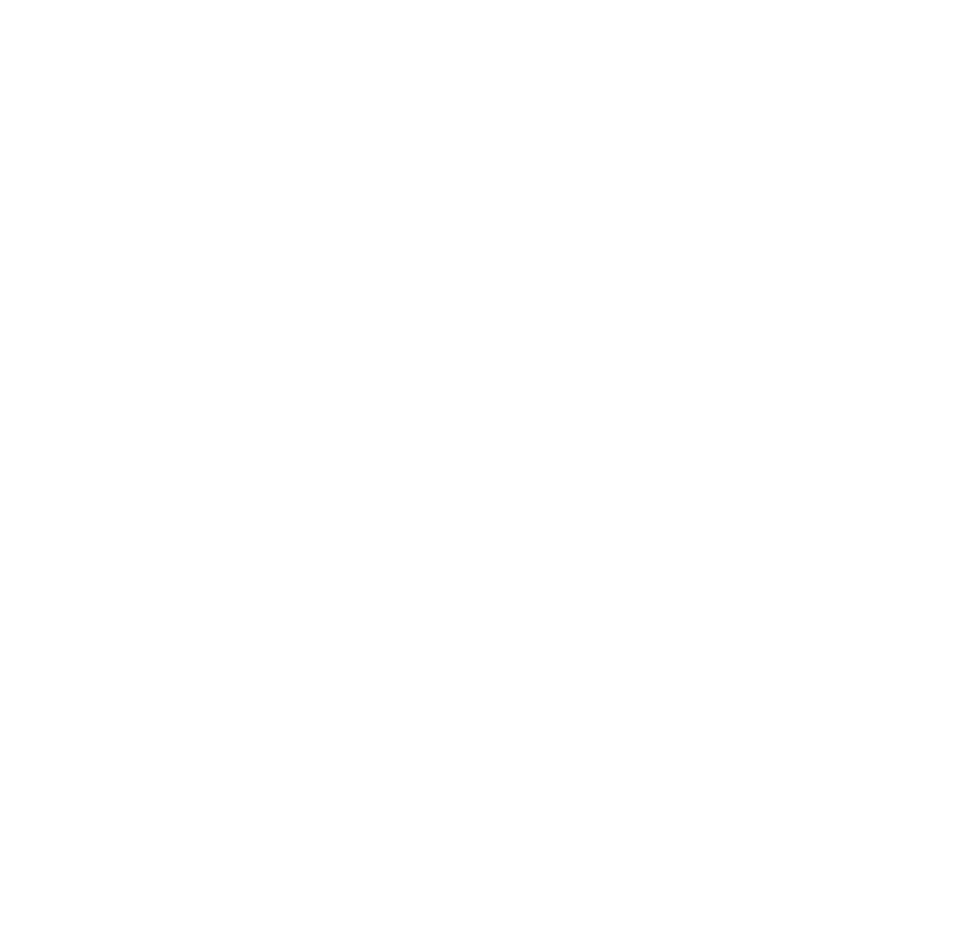
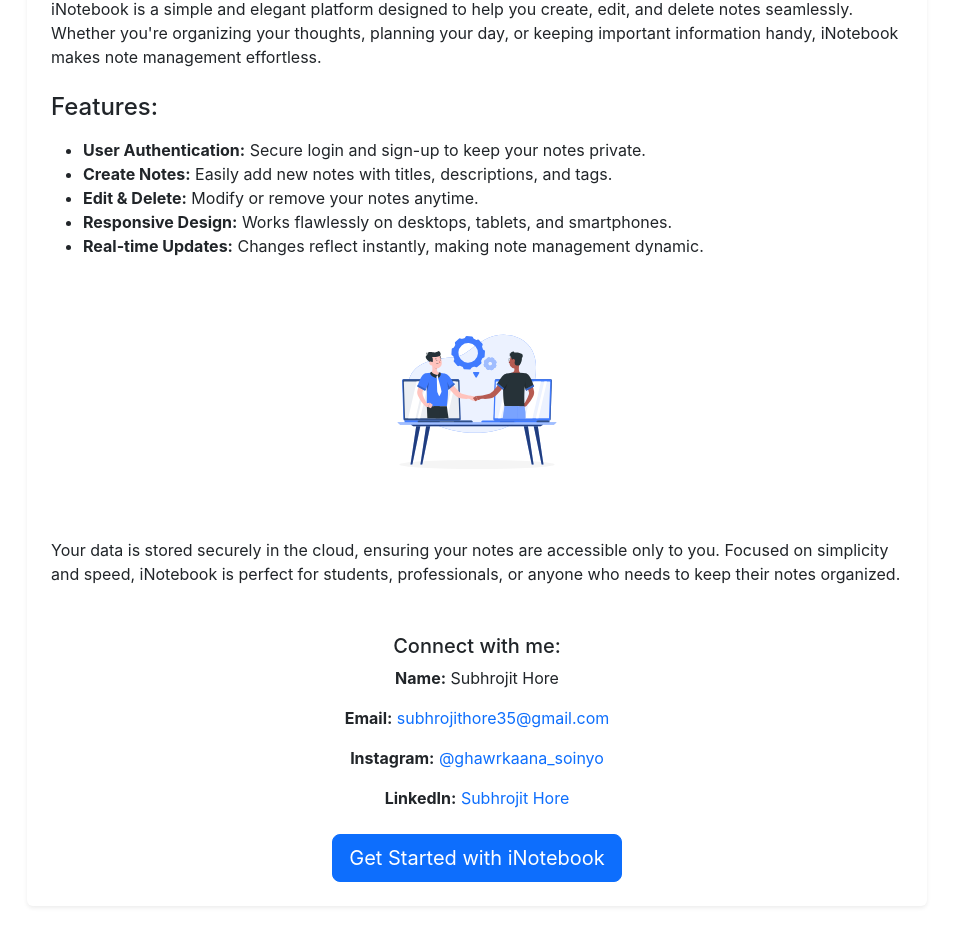
Before and after one commit to subhrojit17/iNotebook, a React (Create React App) app: page /about in a window 1280 px wide. Shown: the part 472-1418 px from the top of the page, without its empty margins (163-1116 px from the left). Before the commit the page ends 800 px from the top, so only its background shows below. Built offline with nearby package versions, Linux system fonts and the light colour scheme.

Commit message:
Added information in about page and added svgs with them.

```diff
--- a/src/components/About.js
+++ b/src/components/About.js
@@ -1,7 +1,105 @@
 import React from "react";
+import { ReactComponent as NotesIllustration } from "../assets/Ransom note letters-pana.svg"; // Replace with your SVG file path
+import { ReactComponent as CollaborationIllustration } from "../assets/Live collaboration-rafiki.svg"; // Replace with your SVG file path
 
-const About = () => {
-  return <div>This is about page.</div>;
-};
+function About() {
+  return (
+    <div
+      className="container my-5 p-4 rounded shadow-sm"
+      style={{ maxWidth: "900px" }}
+    >
+      <h1 className="text-center mb-4">About iNotebook</h1>
+      <NotesIllustration
+        style={{ maxWidth: "200px", display: "block", margin: "auto" }}
+      />
+      <p className="lead text-center my-4">
+        Welcome to <strong>iNotebook</strong> – your personal online notes
+        application.
+      </p>
+      <p>
+        iNotebook is a simple and elegant platform designed to help you create,
+        edit, and delete notes seamlessly. Whether you're organizing your
+        thoughts, planning your day, or keeping important information handy,
+        iNotebook makes note management effortless.
+      </p>
+      <h4 className="mt-4 mb-3">Features:</h4>
+      <ul>
+        <li>
+          <strong>User Authentication:</strong> Secure login and sign-up to keep
+          your notes private.
+        </li>
+        <li>
+          <strong>Create Notes:</strong> Easily add new notes with titles,
+          descriptions, and tags.
+        </li>
+        <li>
+          <strong>Edit & Delete:</strong> Modify or remove your notes anytime.
+        </li>
+        <li>
+          <strong>Responsive Design:</strong> Works flawlessly on desktops,
+          tablets, and smartphones.
+        </li>
+        <li>
+          <strong>Real-time Updates:</strong> Changes reflect instantly, making
+          note management dynamic.
+        </li>
+      </ul>
+
+      <CollaborationIllustration
+        style={{ maxWidth: "200px", display: "block", margin: "40px auto" }}
+      />
+      <p>
+        Your data is stored securely in the cloud, ensuring your notes are
+        accessible only to you. Focused on simplicity and speed, iNotebook is
+        perfect for students, professionals, or anyone who needs to keep their
+        notes organized.
+      </p>
+
+      <div className="text-center mt-5">
+        <h5>Connect with me:</h5>
+        <p>
+          <strong>Name:</strong> Subhrojit Hore
+        </p>
+        <p>
+          <strong>Email:</strong>{" "}
+          <a
+            href="mailto:your.email@example.com"
+            className="text-decoration-none"
+          >
+            subhrojithore35@gmail.com
+          </a>
+        </p>
+        <p>
+          <strong>Instagram:</strong>{" "}
+          <a
+            href="https://instagram.com/ghawrkaana_soinyo"
+            target="_blank"
+            rel="noopener noreferrer"
+            className="text-decoration-none"
+          >
+            @ghawrkaana_soinyo
+          </a>
+        </p>
+        <p>
+          <strong>LinkedIn:</strong>{" "}
+          <a
+            href="https://www.bing.com/ck/a?!&&p=91b08673295d20142520adbb53c27c8af67986f55c98e79d5a53beec98805c14JmltdHM9MTc2MjA0MTYwMA&ptn=3&ver=2&hsh=4&fclid=1d5582d4-6a93-66a1-3dc6-926f6b6467e2&psq=subhrojit+hore+linked+in&u=a1aHR0cHM6Ly9pbi5saW5rZWRpbi5jb20vaW4vaHVlaHVlaHVlMjE"
+            target="_blank"
+            rel="noopener noreferrer"
+            className="text-decoration-none"
+          >
+            Subhrojit Hore
+          </a>
+        </p>
+      </div>
+
+      <div className="text-center mt-4">
+        <a href="/" className="btn btn-primary btn-lg">
+          Get Started with iNotebook
+        </a>
+      </div>
+    </div>
+  );
+}
 
 export default About;
```
Also changed, not shown: src/assets/Live collaboration-rafiki.svg (added), src/assets/Ransom note letters-pana.svg (added).
